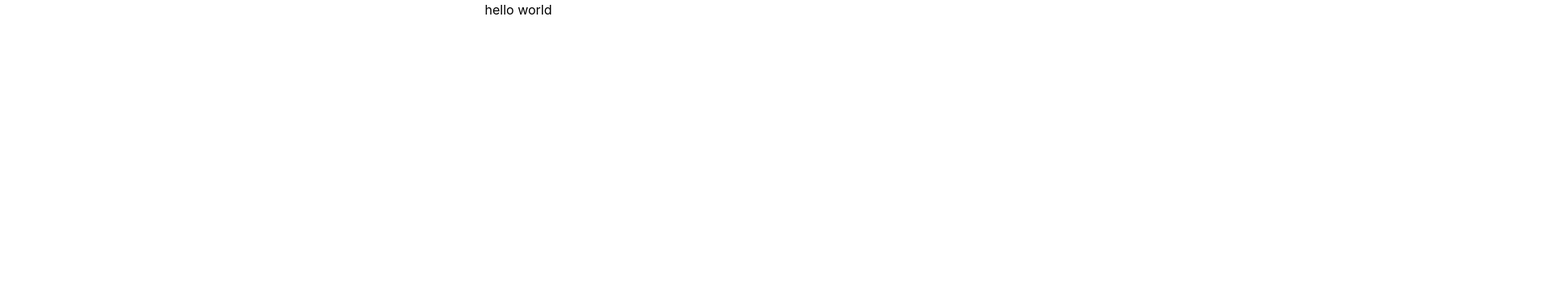
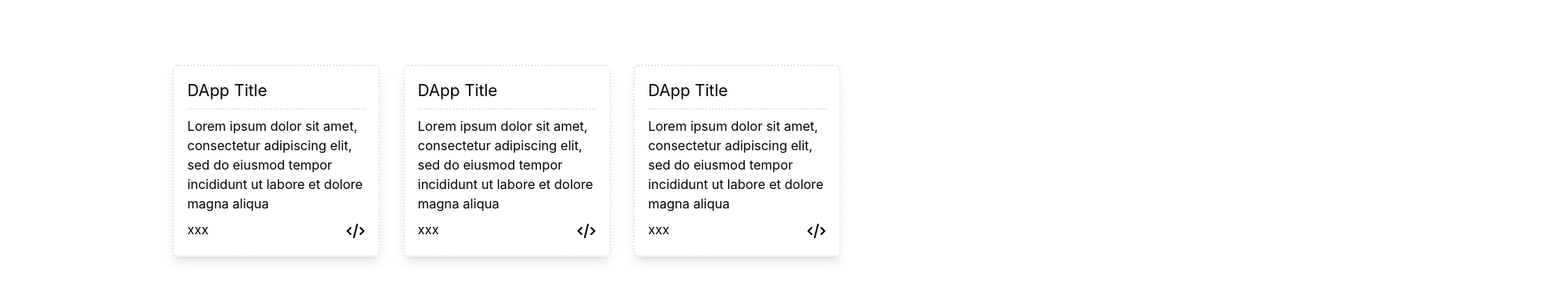
Before and after one commit to chloe-klatyn/klaytn-starter-kit, a Next.js app: page / in a window 1280 px wide. Shown: the top 364 px of the page at 81% size, 1920 px wide, since content can reach past the window. Built offline with nearby package versions, Linux system fonts and the light colour scheme.

Commit message:
added info card components

```diff
--- /dev/null
+++ b/components/InfoCard.tsx
@@ -0,0 +1,33 @@
+import { CodeIcon } from "@heroicons/react/outline";
+
+const InfoCard = () => {
+  return (
+    <div className="w-screen">
+      <div className="border shadow shadow-lg w-1/5 rounded-md border-2 border-grey border-dotted p-4">
+        <div className="border-b-2 border-dotted border-grey text-xl pb-2 hover:text-gray-500">
+          <a
+            href="https://github.com/Krustuniverse-KlaytnGroup/klaytn-contracts"
+            target="_blank"
+          >
+            DApp Title
+          </a>
+        </div>
+        <div className="py-2">
+          Lorem ipsum dolor sit amet, consectetur adipiscing elit, sed do
+          eiusmod tempor incididunt ut labore et dolore magna aliqua
+        </div>
+        <div className="flex place-content-between">
+          <span>xxx</span>
+          <a
+            href="https://github.com/Krustuniverse-KlaytnGroup/klaytn-contracts"
+            target="_blank"
+          >
+            <CodeIcon className="w-6 h-7 text-umber cursor-pointer transition duration-500 ease-in-out hover:translate-y-1 hover:scale-90" />
+          </a>
+        </div>
+      </div>
+    </div>
+  );
+};
+
+export default InfoCard;
--- a/package.json
+++ b/package.json
@@ -8,6 +8,7 @@
     "lint": "next lint"
   },
   "dependencies": {
+    "@heroicons/react": "^1.0.6",
     "next": "12.0.8",
     "react": "17.0.2",
     "react-dom": "17.0.2"
--- a/pages/index.tsx
+++ b/pages/index.tsx
@@ -1,7 +1,16 @@
 import type { NextPage } from "next";
+import InfoCard from "../components/InfoCard";
 
 const Home: NextPage = () => {
-  return <div className="flex justify-center">hello world</div>;
+  return (
+    <div className="flex flex-col min-h-screen items-center mt-20">
+      <div className="grid grid-cols-3 w-2/3">
+        <InfoCard />
+        <InfoCard />
+        <InfoCard />
+      </div>
+    </div>
+  );
 };
 
 export default Home;
```
Also changed, not shown: 1 other file (tests, documents, lock files or other folders).
